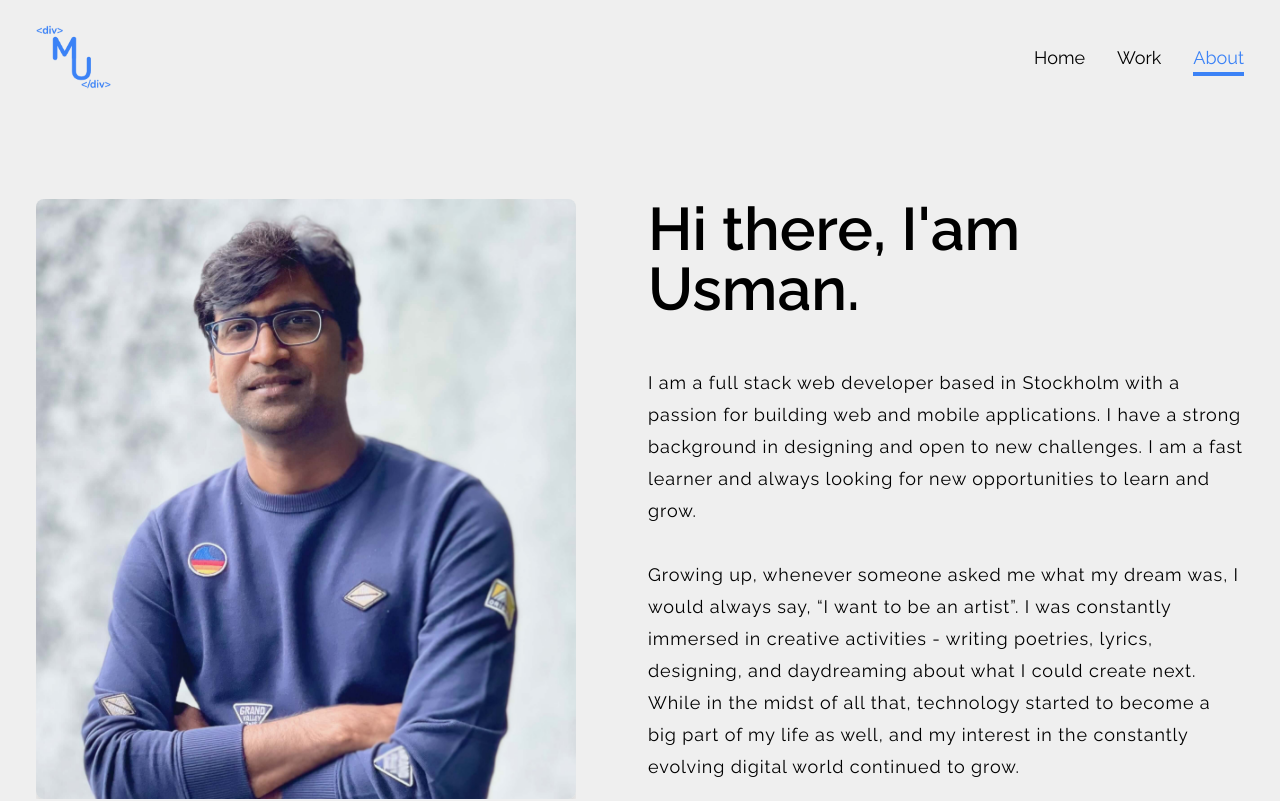
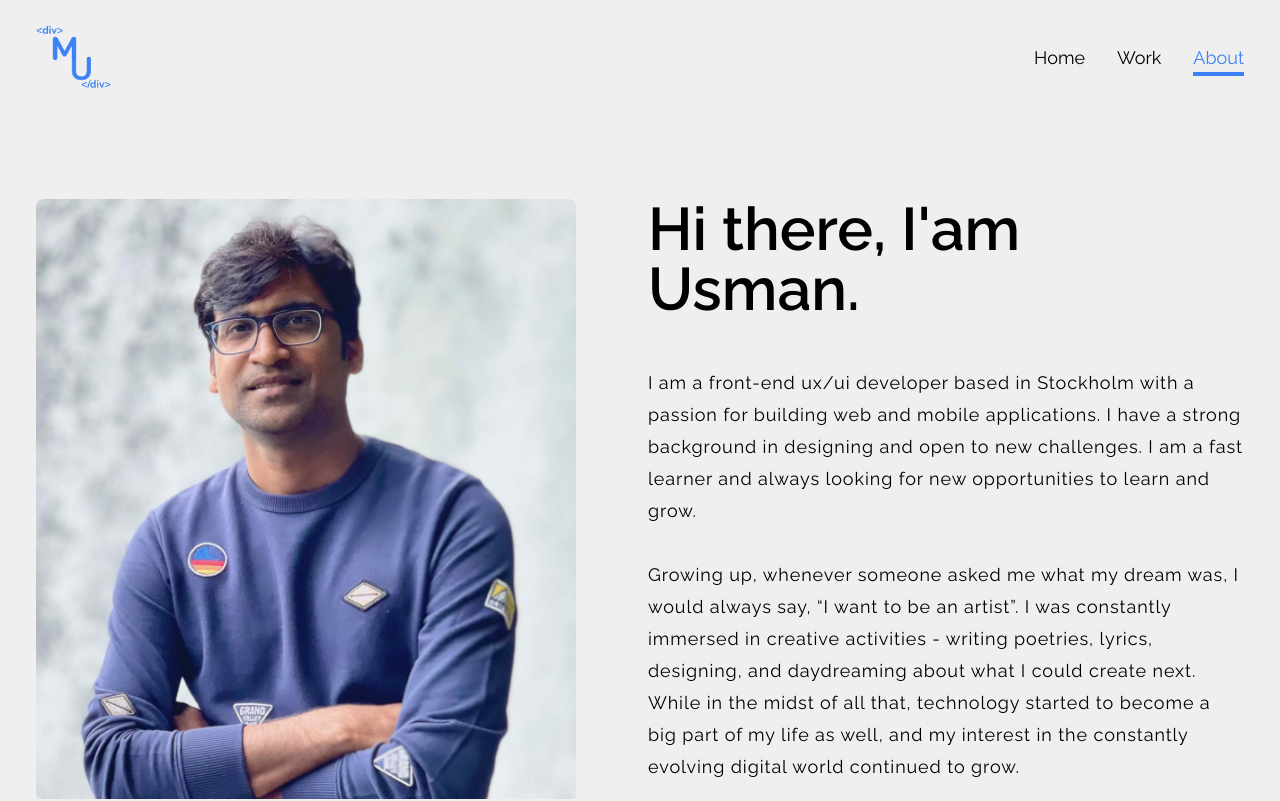
Before and after one commit to MuhammadUsmanMushtaq/portfolio-v2, a Next.js app: page /about in a window 1280 px wide. Shown: the top 801 px of the page. Built offline with nearby package versions, Linux system fonts and the light colour scheme.

Commit message:
Update about page

```diff
--- a/components/Hero.js
+++ b/components/Hero.js
@@ -22,12 +22,7 @@ const Hero = () => {
         <div className='tracking-wider leading-loose'>
           <h2 className='text-3xl md:text-4xl'>
             Hi there. I am Usman,
-            <br />
-            <span>a </span>
-            <span className='italic text-blue-500 drop-shadow-md '>
-              Full Stack{' '}
-            </span>
-            Web Developer
+            <br />a Frontend ux/ui developer
           </h2>
           <p className='py-6 tracking-wider text-xl'>
             Always passionate and motivated to design thoughtful digital
--- a/pages/about.js
+++ b/pages/about.js
@@ -23,7 +23,7 @@ const about = () => {
             Hi there, I'am Usman.
           </h1>
           <p className='py-4 text-lg tracking-wider leading-8'>
-            I am a full stack web developer based in Stockholm with a passion
+            I am a front-end ux/ui developer based in Stockholm with a passion
             for building web and mobile applications. I have a strong background
             in designing and open to new challenges. I am a fast learner and
             always looking for new opportunities to learn and grow.
@@ -54,7 +54,7 @@ const about = () => {
             started to learn how to code, and I fell in love with it. I was able
             to apply my design skills along with code, and I was able to create
             things that I never thought I could. I decided to make a career
-            change, and now I am a full stack web developer.
+            change, and now I am a front-end ux/ui developer.
           </p>
         </div>
         <div className='max-w-[1240px]flex flex-col'>
```
Also changed, not shown: components/Navbar.js (+9 -0 lines).
